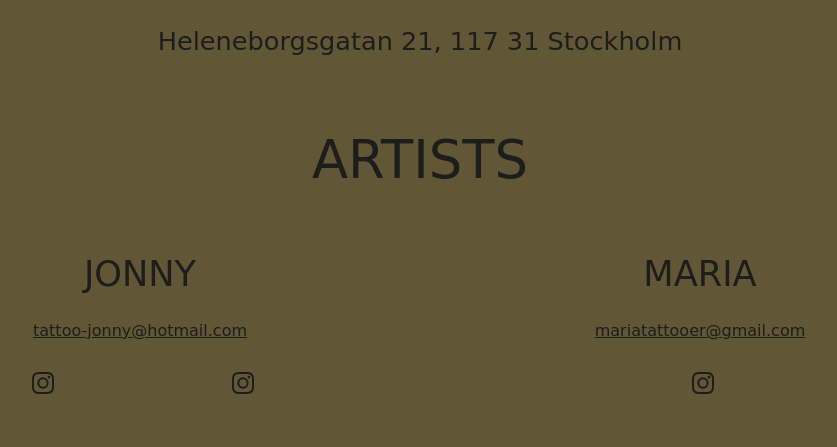
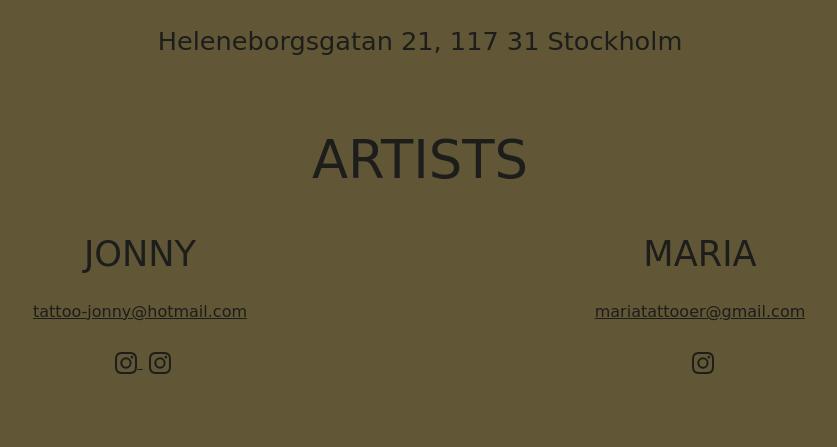
Before and after one commit to gitgud1337/website, a Flask app: page / in a window 1280 px wide. Shown: the part 643-1090 px from the top of the page, without its empty margins (220-1057 px from the left). After the commit the page ends 1017 px from the top, so only its background shows below. Run offline with Flask 2, Linux system fonts and the light colour scheme; some libraries are stand-ins or nearby versions; some web fonts are replaced.

Commit message:
more changes based on feedback.

```diff
--- a/static/css/landingPageStyle.css
+++ b/static/css/landingPageStyle.css
@@ -42,26 +42,18 @@ h1, h2, h3, h4, h5, h6, p {
 .cardRow {
     display: flex;
     justify-content: space-around;
-    opacity: 1;
 }
 
 .artistCard {
     background-color: #615736;
     width: 30rem;
-    /*box-shadow: 0 8px 16px 0 rgba(0, 0, 0, 0.6);*/
-    transition: 0.3s;
-    margin-bottom: 2.2em;
+    margin-bottom: 0.2em;
     border-radius: 22px;
     color: #1D1D1B;
 }
 
-/*.artistCard:hover {
-    box-shadow: 0 12px 20px 0 rgba(0, 0, 0, 0.9);
-}*/
-
 .cardNameCol {
     text-align: center;
-    margin-top: 1.2em;
 }
 
 .nameText {
@@ -71,14 +63,6 @@ h1, h2, h3, h4, h5, h6, p {
 .cardInfoCol {
     text-align: center;
     padding: 0.5em;
-}
-
-.cardIgRow {
-    background-color: #213823;
-    border-bottom-left-radius: 14px;
-    border-bottom-right-radius: 14px;
-    position: absolute; bottom: 0;
-    width: 100%;
 }
 
 .cardIgCol {
--- a/templates/landingPage.html
+++ b/templates/landingPage.html
@@ -51,7 +51,7 @@
                     <!--<hr class="pageLine">-->
                 </div>
                 <div class="row">
-                    <div class="col-sm-7 cardIgCol" div style="text-align:center;">
+                    <div class="col-sm-12 cardIgCol" div style="text-align:center;">
                         <a href="https://www.instagram.com/jonny.stoneblood/" target="_blank" class="linkPress">
                             <svg xmlns="http://www.w3.org/2000/svg" width="22" height="22" fill="currentColor"
                                 class="bi bi-instagram" viewBox="0 0 16 16" style="margin-left:6px">
@@ -73,8 +73,7 @@
                 1.441a2.667 2.667 0 1 1 0 5.334 2.667 2.667 0 0 1 0-5.334z" />
                             </svg>
                         </a>
-                    </div>
-                    <div class="col-sm-3 cardIgCol" div style="text-align:center;">
+
                         <a href="https://www.instagram.com/jollyjonnytattoo/" target="_blank" class="linkPress">
                             <svg xmlns="http://www.w3.org/2000/svg" width="22" height="22" fill="currentColor"
                                 class="bi bi-instagram" viewBox="0 0 16 16" style="margin-left:6px">
@@ -97,6 +96,29 @@
                             </svg>
                         </a>
                     </div>
+                    <!--<div class="col-sm-1 cardIgCol" div style="text-align:center;">
+                        <a href="https://www.instagram.com/jollyjonnytattoo/" target="_blank" class="linkPress">
+                            <svg xmlns="http://www.w3.org/2000/svg" width="22" height="22" fill="currentColor"
+                                class="bi bi-instagram" viewBox="0 0 16 16" style="margin-left:6px">
+                                <path d="M8 0C5.829 0 5.556.01 4.703.048 3.85.088 3.269.222 2.76.42a3.917 3.917
+                0 0 0-1.417.923A3.927 3.927 0 0 0 .42 2.76C.222 3.268.087 3.85.048 4.7.01 5.555 0
+                5.827 0 8.001c0 2.172.01 2.444.048 3.297.04.852.174 1.433.372 1.942.205.526.478.972.923
+                1.417.444.445.89.719 1.416.923.51.198 1.09.333 1.942.372C5.555 15.99 5.827 16 8 16s2.444-.01
+                3.298-.048c.851-.04 1.434-.174 1.943-.372a3.916 3.916 0 0 0
+                1.416-.923c.445-.445.718-.891.923-1.417.197-.509.332-1.09.372-1.942C15.99
+                10.445 16 10.173 16 8s-.01-2.445-.048-3.299c-.04-.851-.175-1.433-.372-1.941a3.926
+                3.926 0 0 0-.923-1.417A3.911 3.911 0 0 0 13.24.42c-.51-.198-1.092-.333-1.943-.372C10.443.01
+                10.172 0 7.998 0h.003zm-.717 1.442h.718c2.136 0 2.389.007 3.232.046.78.035
+                1.204.166 1.486.275.373.145.64.319.92.599.28.28.453.546.598.92.11.281.24.705.275
+                1.485.039.843.047 1.096.047 3.231s-.008 2.389-.047 3.232c-.035.78-.166 1.203-.275
+                1.485a2.47 2.47 0 0 1-.599.919c-.28.28-.546.453-.92.598-.28.11-.704.24-1.485.276-.843.038-1.096.047-3.232.047s-2.39-.009-3.233-.047c-.78-.036-1.203-.166-1.485-.276a2.478
+                2.478 0 0 1-.92-.598 2.48 2.48 0 0 1-.6-.92c-.109-.281-.24-.705-.275-1.485-.038-.843-.046-1.096-.046-3.233
+                0-2.136.008-2.388.046-3.231.036-.78.166-1.204.276-1.486.145-.373.319-.64.599-.92.28-.28.546-.453.92-.598.282-.11.705-.24 1.485-.276.738-.034
+                1.024-.044 2.515-.045v.002zm4.988 1.328a.96.96 0 1 0 0 1.92.96.96 0 0 0 0-1.92zm-4.27 1.122a4.109 4.109 0 1 0 0 8.217 4.109 4.109 0 0 0 0-8.217zm0
+                1.441a2.667 2.667 0 1 1 0 5.334 2.667 2.667 0 0 1 0-5.334z" />
+                            </svg>
+                        </a>
+                    </div>-->
                 </div>
             </div>
 
```
